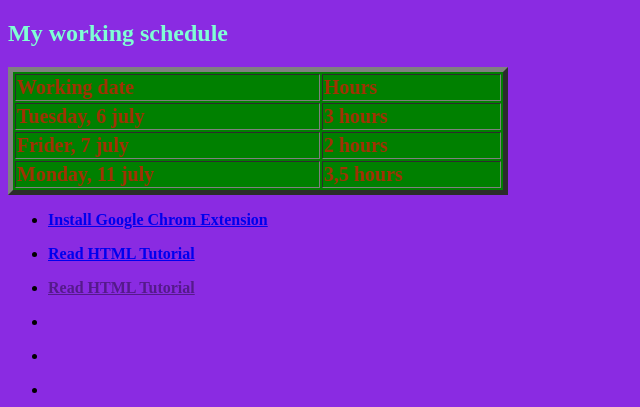
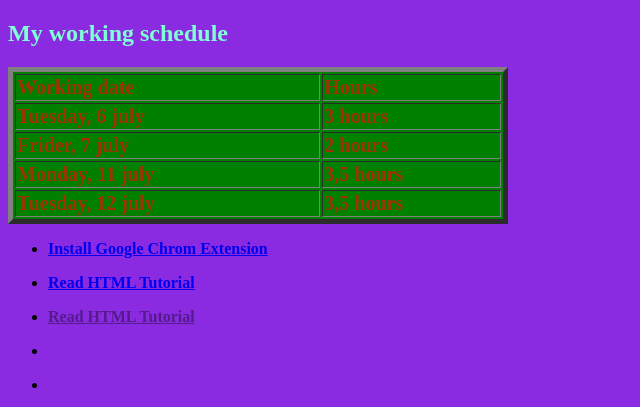
Before and after one commit to Artem5678/working-schedule, a plain HTML site: page index.html in a window 1280 px wide. Shown: the top 407 px of the page, without its empty margins (0-640 px from the left). Drawn offline with Linux system fonts and the light colour scheme.

Commit message:
Edit table

```diff
--- a/index.html
+++ b/index.html
@@ -20,6 +20,10 @@
             </tr>
         <tr>
             <td>Monday, 11 july</td>
+            <td>3,5 hours</td>
+        </tr>
+        <tr>
+            <td>Tuesday, 12 july</td>
             <td>3,5 hours</td>
         </tr>
         </table>
```
